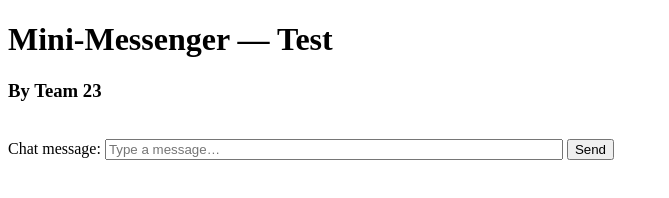
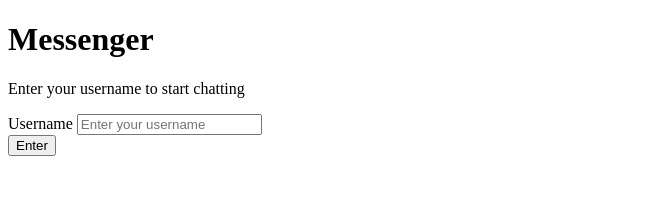
Before and after one commit to uc-se-sm26-team23/scrum-project, a website: page src/ui/index.html in a window 1280 px wide. Shown: the whole page, without its empty margins (0-669 px from the left). Drawn offline with nearby package versions, Linux system fonts and the light colour scheme; no server answers.

Commit message:
updating index.html that server points to be the one we were using

```diff
--- a/src/ui/index.html
+++ b/src/ui/index.html
@@ -1,21 +1,28 @@
 <!DOCTYPE html>
 <html lang="en">
 <head>
-  <meta charset="UTF-8" />
-  <meta name="viewport" content="width=device-width, initial-scale=1.0" />
-  <title>Simple Messenger — EECE/CS 3093C Lab 1</title>
-  <script src="/socket.io/socket.io.js"></script>
+    <meta charset="UTF-8" />
+    <meta name="viewport" content="width=device-width, initial-scale=1.0" />
+    <title>Messenger Login</title>
+    <script src="https://cdnjs.cloudflare.com/ajax/libs/dompurify/3.4.11/purify.min.js"
+    integrity="sha512-vBe+8DnrK9HGgW5O2AOqY/sJxCkEXEilaOolPs6lx/dxgn9K7dJIsHCOYAJL9ZaqImJbeV9MQsLLaSToUWSCXQ=="
+    crossorigin="anonymous" referrerpolicy="no-referrer"></script>
+    <!-- <link rel="stylesheet" href="index.css"></link> uncomment this to include the styling-->
 </head>
+
 <body>
+    <div class="login-container">
+        <h1>Messenger</h1>
+        <p>Enter your username to start chatting</p>
 
-<h1>Mini-Messenger — Test</h1>
-<h3>By Team 23</h3>
-<br>
-Chat message:
-<input id="chat-message" type="text" autocomplete="off" placeholder="Type a message…" style="width:450px;" />
-<button id="send-button">Send</button>
-<br>
-<!--new UI elements to be implemented-->
-<script src="client.js"></script>
+        <div class="input-group">
+            <label for="username">Username</label>
+            <input id="username" type="text" placeholder="Enter your username" />
+        </div>
+
+        <button id="enter-button">Enter</button>
+    </div>
+
+    <script src="in_out.js"></script>
 </body>
 </html>
```
